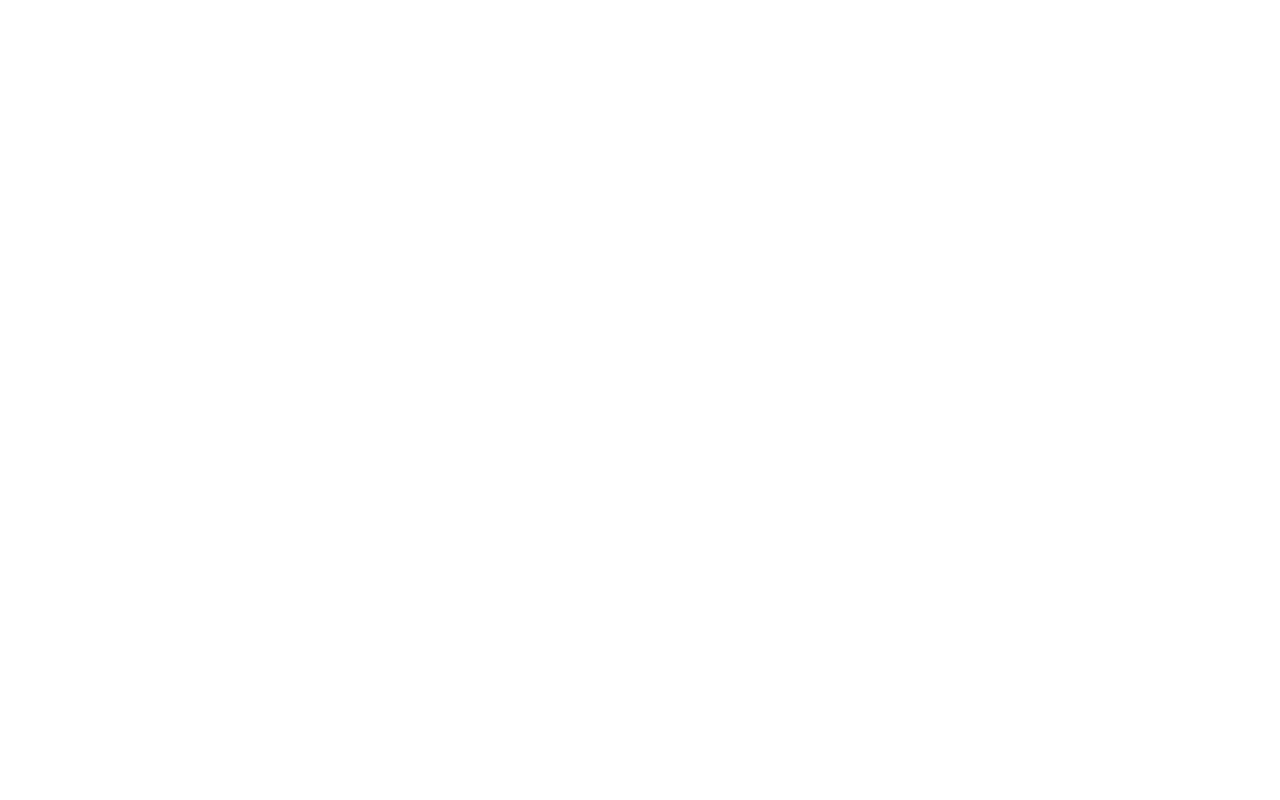
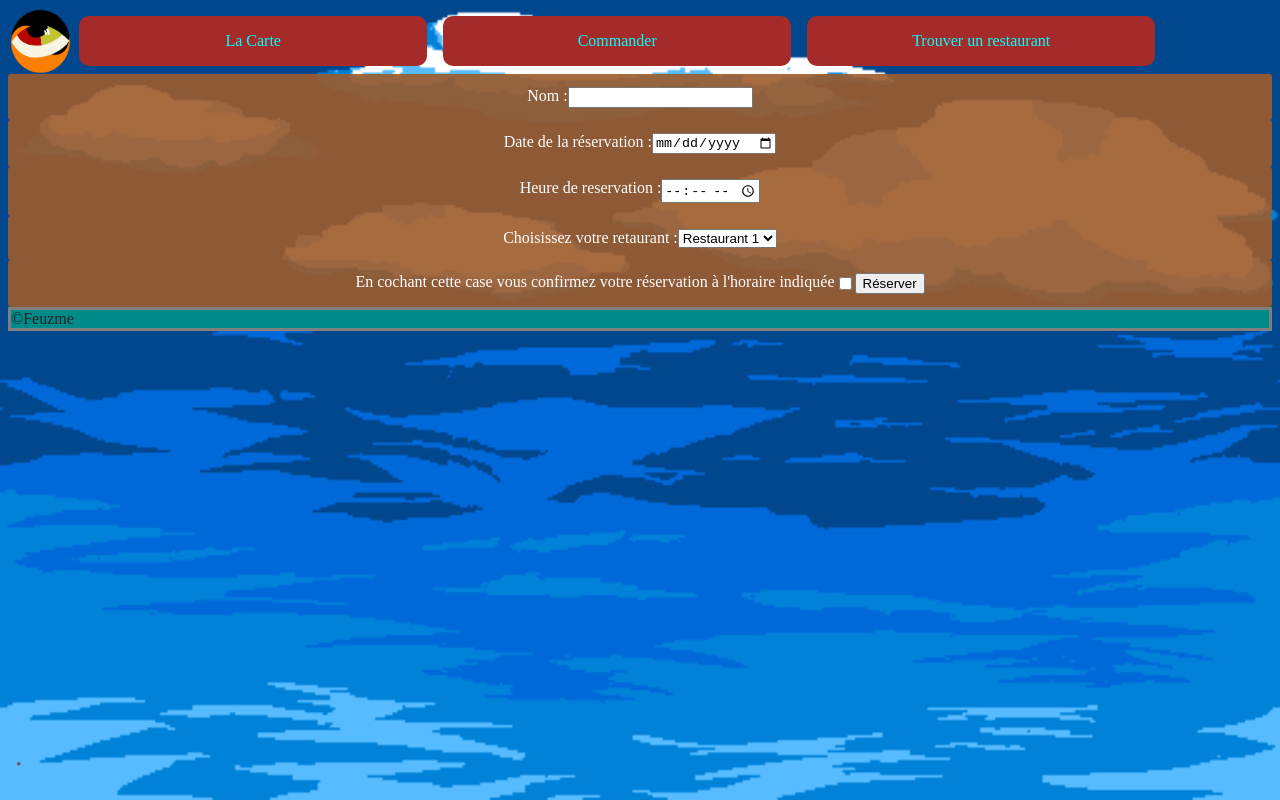
Before and after one commit to Feuzme/pizzeria, a plain HTML site: page pages/reservation.html in a window 1280 px wide. Drawn offline with Linux system fonts and the light colour scheme.

Commit message:
reservation page ok

```diff
--- a/mystyle.css
+++ b/mystyle.css
@@ -16,17 +16,17 @@
     width:25%;
     margin: 0.5em;
     color: aqua;
+    text-decoration: none;
 }
 .contenu {
     display: flex;
     flex-direction: row;
-    justify-content: center;
-    flex-wrap: nowrap;
+    justify-content: space-between;
     width: auto;
 }
 .contenu article {
     border-radius: 10px;
-    background-color: rgba(209, 106, 32, 0.7);
+    background-color: rgba(209, 106, 32, 0.8);
     margin: 1%;
     padding: 1%;
     display: flex;
@@ -34,6 +34,7 @@
     flex-wrap:wrap;
     justify-content: center;
     border: solid orangered;
+    box-shadow: 5px 5px 10px #000 ;
 }
 .contenu img {
     width: 100%;
@@ -54,12 +55,21 @@ footer {
 
 .choixPizza {
     display: flex;
-    flex-flow: row wrap;
+    flex-flow: row nowrap;
+    height: 70em;
+    overflow: scroll;
 }
 .orderInfo {
     display: flex;
     justify-content: flex-start;
     padding: 1%;
-    background-color:  rgba(209, 106, 32, 0.7);
+    background-color:  rgba(209, 106, 32, 0.9);
     border-radius: 3px;
 }
+.cliInfo {
+    display: flex;
+    justify-content: center;
+    padding: 1%;
+    background-color:  rgba(158, 91, 44, 0.9);
+    border-radius: 3px;
+}
--- a/pages/reservation.html
+++ b/pages/reservation.html
@@ -0,0 +1,57 @@
+<!DOCTYPE html>
+<html lang="fr">
+<head>
+    <meta charset="UTF-8">
+    <meta http-equiv="X-UA-Compatible" content="IE=edge">
+    <meta name="viewport" content="width=device-width, initial-scale=1.0">
+    <link rel="stylesheet" href="../mystyle.css">
+    <title>La Grosse Pizza - à emporter</title>
+</head>
+<body>
+    <div>
+        <header>
+            <nav class="navigation">
+                <img src="../ressources/yin&eye.png" alt="logo" id="logo">
+                <a href="../index.html">La Carte</a>
+                <a href="../pages/order.html">Commander</a>
+                <a href="../pages/map.html">Trouver un restaurant</a>
+            </nav>
+        </header>
+    </div>
+
+    <div>
+        <form action="GET">
+            <div class="cliInfo">
+                <label for="Nom">Nom :</label>
+                <input type="text" id="Nom">
+            </div>
+            <div class="cliInfo">
+                <label for="dateResa">Date de la réservation :</label>
+                <input type="date" id="dateResa">
+            </div>
+            <div class="cliInfo">
+                <label for="heureResa">Heure de reservation :</label>
+                <input type="time" name="Heure" id="heureResa">
+            </div>
+            <div class="cliInfo">
+                <label for="resto">Choisissez votre retaurant :</label>
+                <select name="resto" id="resto">
+                    <option value="resto1">Restaurant 1</option>
+                    <option value="resto2">Restaurant 2</option>
+                    <option value="resto3">Restaurant 3</option>
+                    <option value="resto4">Restaurant 4</option>
+                </select>
+            </div>
+            <div class="cliInfo">
+                <label for="confirm">En cochant cette case vous confirmez votre réservation à l'horaire indiquée</label>
+                <input type="checkbox" name="confirm" id="confirm">
+                <input type="button" value="Réserver">
+            </div>
+        </form>
+    </div>
+    <footer>
+        &#169;Feuzme
+    </footer>
+</body>
+
+</html>
```
